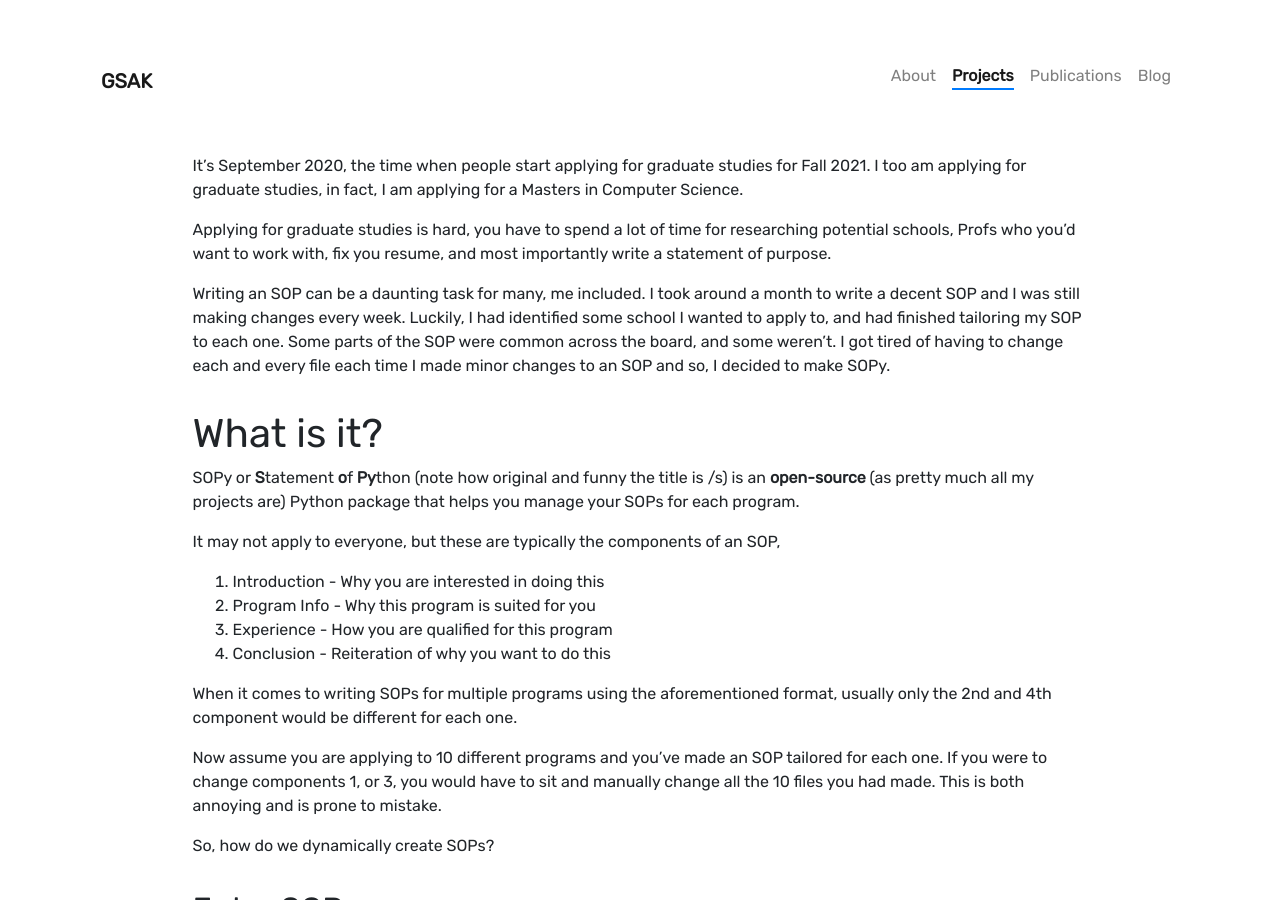
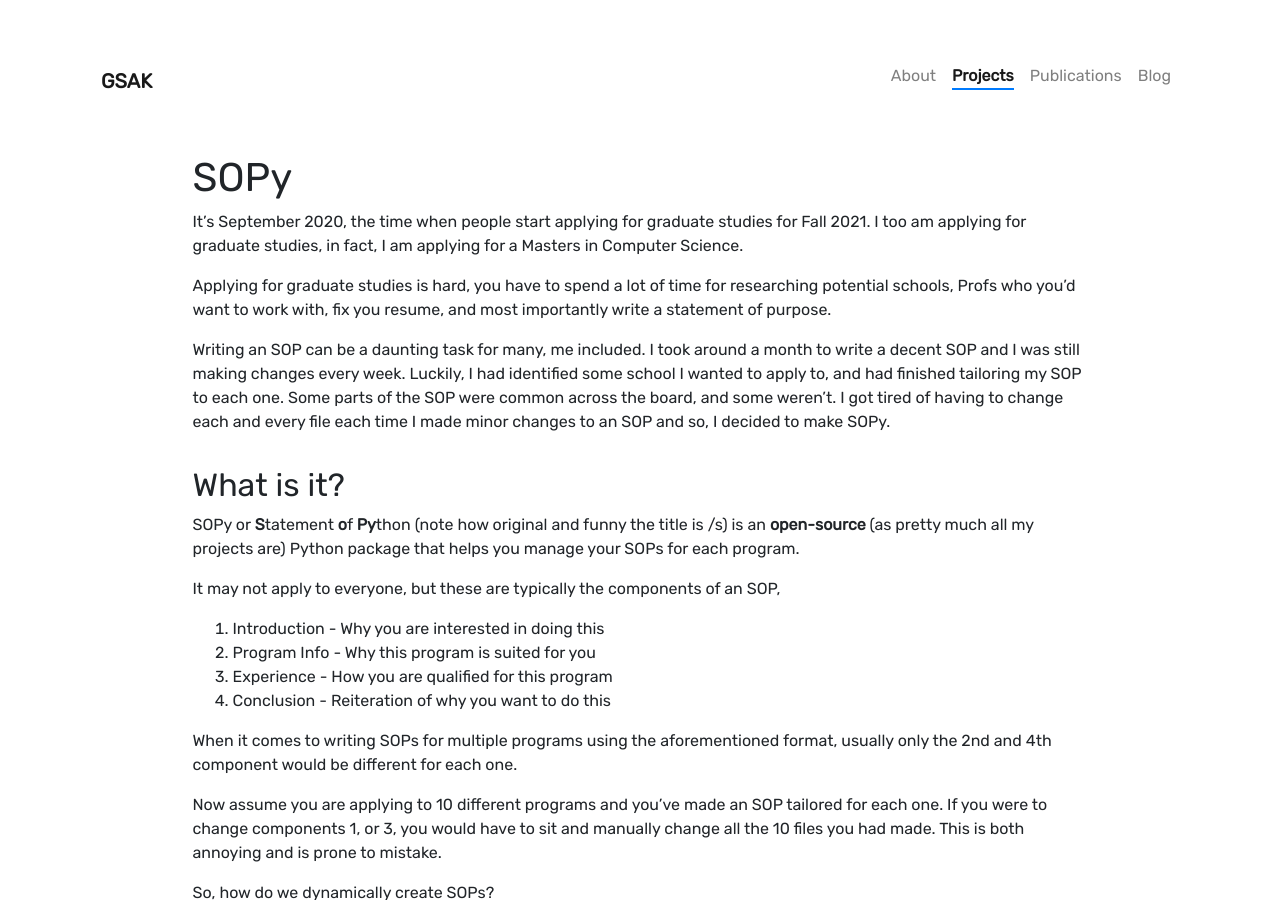
Before and after one commit to AakashSasikumar/AakashSasikumar.github.io, a Jekyll site: the page built from _projects/SOPy.md, in a window 1280 px wide and 900 px high. Built offline with Jekyll 4.4.1, drawn with Linux system fonts in a browser that asks for light colours; nearby versions of some CDN libraries.

Commit message:
Update SOPy.md
Added header to SOPy project

```diff
--- a/_projects/SOPy.md
+++ b/_projects/SOPy.md
@@ -7,13 +7,15 @@ weight: 1
 date_range: September 2020
 ---
 
+# SOPy
+
 It's September 2020, the time when people start applying for graduate studies for Fall 2021. I too am applying for graduate studies, in fact, I am applying for a Masters in Computer Science.
 
 Applying for graduate studies is hard, you have to spend a lot of time for researching potential schools, Profs who you'd want to work with, fix you resume, and most importantly write a statement of purpose.
 
 Writing an SOP can be a daunting task for many, me included. I took around a month to write a decent SOP and I was still making changes every week. Luckily, I had identified some school I wanted to apply to, and had finished tailoring my SOP to each one. Some parts of the SOP were common across the board, and some weren't. I got tired of having to change each and every file each time I made minor changes to an SOP and so, I decided to make SOPy.
 
-# What is it?
+## What is it?
 
 SOPy or **S**tatement **o**f **Py**thon (note how original and funny the title is /s) is an **open-source** (as pretty much all my projects are) Python package that helps you manage your SOPs for each program.
 
```
